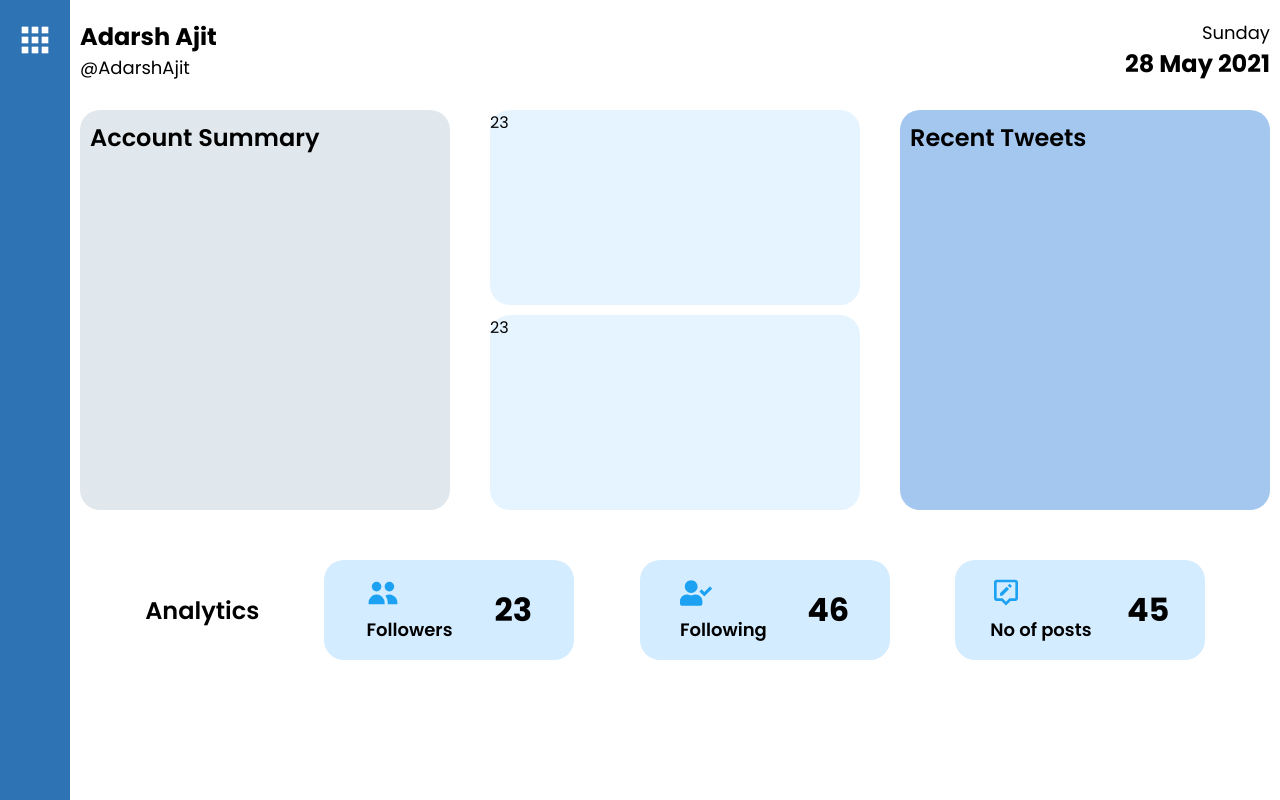
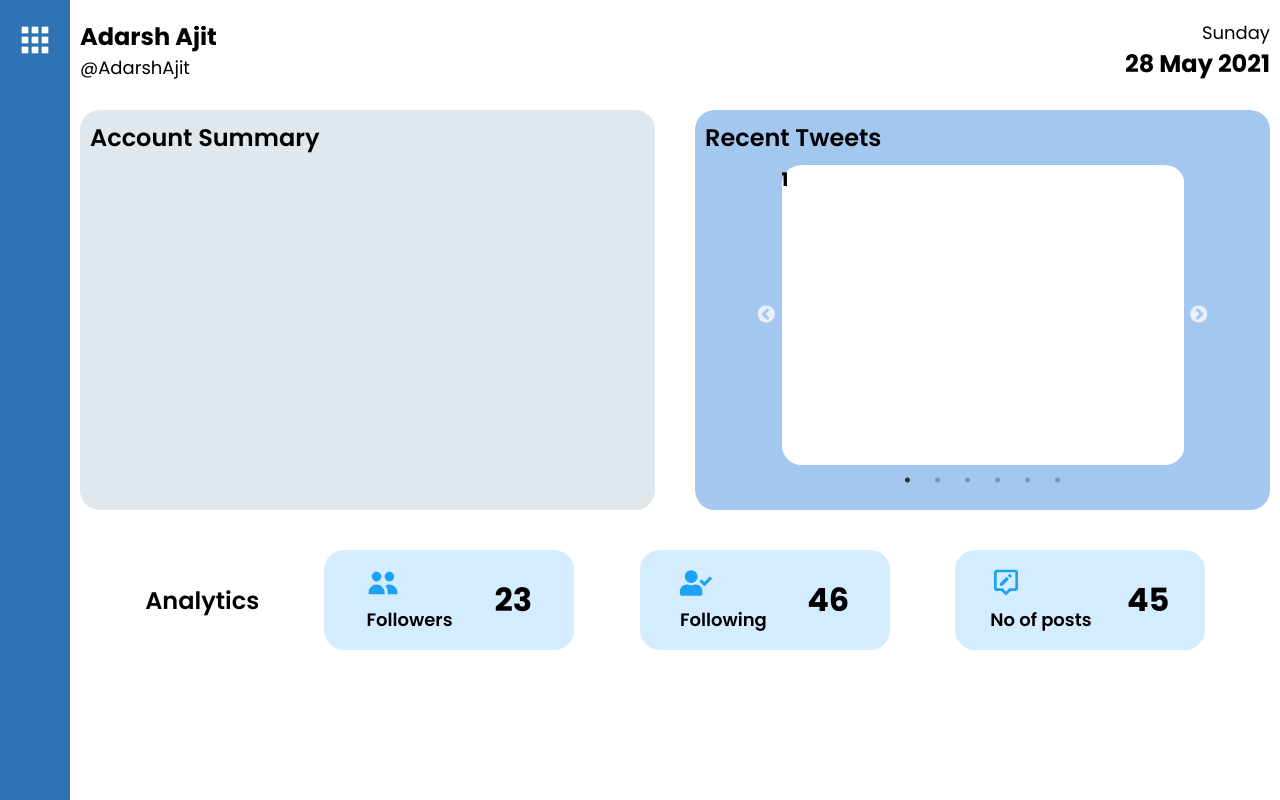
Before and after one commit to adarshajit/Depression-Recognizer-for-Twitter, a React (Create React App) app in the folder frontend/: page /user in a window 1280 px wide. Built offline with nearby package versions, Linux system fonts and the light colour scheme.

Commit message:
tweet carousal added

```diff
--- a/frontend/package.json
+++ b/frontend/package.json
@@ -11,6 +11,8 @@
     "react-icons": "^4.2.0",
     "react-router-dom": "^5.2.0",
     "react-scripts": "4.0.3",
+    "react-slick": "^0.28.1",
+    "slick-carousel": "^1.8.1",
     "styled-components": "^5.3.0",
     "web-vitals": "^1.1.2"
   },
--- /dev/null
+++ b/frontend/src/pages/Dashboard/RecentTweets/index.js
@@ -0,0 +1,43 @@
+import React from "react";
+import Slider from "react-slick";
+import "slick-carousel/slick/slick.css";
+import "slick-carousel/slick/slick-theme.css";
+import "./style.css";
+
+const TweetSlider = () => {
+  const settings = {
+    dots: true,
+    infinite: true,
+    speed: 500,
+    slidesToShow: 1,
+    slidesToScroll: 1,
+    arrows: true,
+    className: "slides",
+  };
+  return (
+    <>
+      <Slider {...settings}>
+        <div className="tweet">
+          <h3>1</h3>
+        </div>
+        <div>
+          <h3>2</h3>
+        </div>
+        <div>
+          <h3>3</h3>
+        </div>
+        <div>
+          <h3>4</h3>
+        </div>
+        <div>
+          <h3>5</h3>
+        </div>
+        <div>
+          <h3>6</h3>
+        </div>
+      </Slider>
+    </>
+  );
+};
+
+export default TweetSlider;
--- /dev/null
+++ b/frontend/src/pages/Dashboard/RecentTweets/style.css
@@ -0,0 +1,17 @@
+.slides {
+  width: 70%;
+  top: 40%;
+  left: 50%;
+  transform: translate(-50%, -50%);
+  display: flex;
+  justify-content: center;
+  align-items: center;
+  align-self: center;
+}
+
+.tweet {
+  width: 70%;
+  height: 300px;
+  border-radius: 20px;
+  background-color: #fff;
+}
--- a/frontend/src/pages/Dashboard/UserInfo/UserElements.js
+++ b/frontend/src/pages/Dashboard/UserInfo/UserElements.js
@@ -25,33 +25,32 @@ export const P = styled.p`
   margin: 10px 0 0 10px;
 `;
 
-export const Data = styled.div`
-  border-radius: 10px;
-  display: grid;
-  grid-template-rows: 1fr 1fr;
-  @media screen and (min-width: 1500px) {
-    height: 650px;
-  }
-`;
+// export const Data = styled.div`
+//   border-radius: 10px;
+//   display: grid;
+//   grid-template-rows: 1fr 1fr;
+//   @media screen and (min-width: 1500px) {
+//     height: 650px;
+//   }
+// `;
 
-export const Number = styled.div`
-  background: #e6f4ff;
-  /* box-shadow: 0 8px 16px 0 rgba(31, 38, 135, 0.37); */
-  backdrop-filter: blur(4px);
-  -webkit-backdrop-filter: blur(4px);
-  border-radius: 20px;
+// export const Number = styled.div`
+//   background: #e6f4ff;
+//   backdrop-filter: blur(4px);
+//   -webkit-backdrop-filter: blur(4px);
+//   border-radius: 20px;
 
-  margin-bottom: 10px;
-  height: 195px;
+//   margin-bottom: 10px;
+//   height: 195px;
 
-  @media screen and (max-width: 768px) {
-    height: 140px;
-  }
+//   @media screen and (max-width: 768px) {
+//     height: 140px;
+//   }
 
-  @media screen and (min-width: 1500px) {
-    height: 320px;
-  }
-`;
+//   @media screen and (min-width: 1500px) {
+//     height: 320px;
+//   }
+// `;
 
 export const RecentTweets = styled.div`
   height: 400px;
--- a/frontend/src/pages/Dashboard/UserInfo/index.js
+++ b/frontend/src/pages/Dashboard/UserInfo/index.js
@@ -5,9 +5,7 @@ import {
   AccountSummary,
   P,
   RecentTweets,
-  Data,
   OtherData,
-  Number,
   Box,
   P2,
   OtherWrapper,
@@ -19,6 +17,7 @@ import * as HiIcons from "react-icons/hi";
 import * as FaIcons from "react-icons/fa";
 import * as BiIcons from "react-icons/bi";
 import { IconContext } from "react-icons/lib";
+import TweetSlider from "../RecentTweets";
 
 const UserInfo = () => {
   return (
@@ -28,12 +27,10 @@ const UserInfo = () => {
           <AccountSummary>
             <P>Account Summary</P>
           </AccountSummary>
-          <Data>
-            <Number>23</Number>
-            <Number>23</Number>
-          </Data>
+
           <RecentTweets>
             <P>Recent Tweets</P>
+            <TweetSlider />
           </RecentTweets>
         </GridContainer>
         <OtherData>
```
Also changed, not shown: 1 other file (tests, documents, lock files or other folders).
